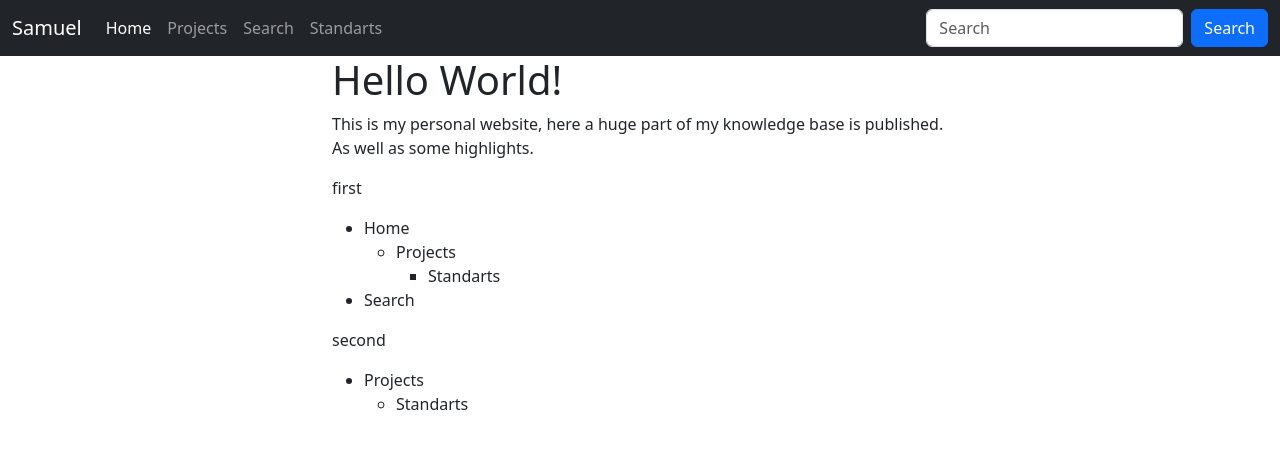
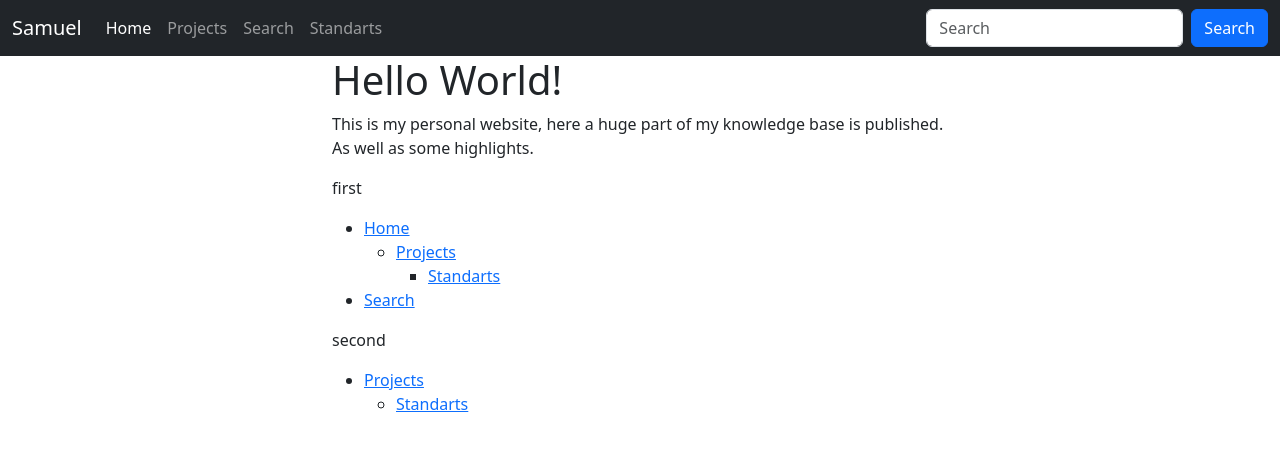
Before and after one commit to Soraxem/website-test, a Jekyll site: the page built from index.md, in a window 1280 px wide. Shown: the top 451 px of the page. Built offline with Jekyll 4.4.1, drawn with Linux system fonts in a browser that asks for light colours.

Commit message:
Update navigation.html

```diff
--- a/_includes/navigation.html
+++ b/_includes/navigation.html
@@ -16,7 +16,7 @@
 					{% assign dirs = dirs | append: new_level | append: "," -%}
 					{% include navigation.html paths=include.paths level=new_level dirs=dirs %}
 				{%- else -%}
-					<li>{{ page.title }}</li>
+					<li><a href="{{ page.link }}">{{ page.title }}</a></li>
 				{%- endif -%}
 
 			{%- endunless -%}
```
